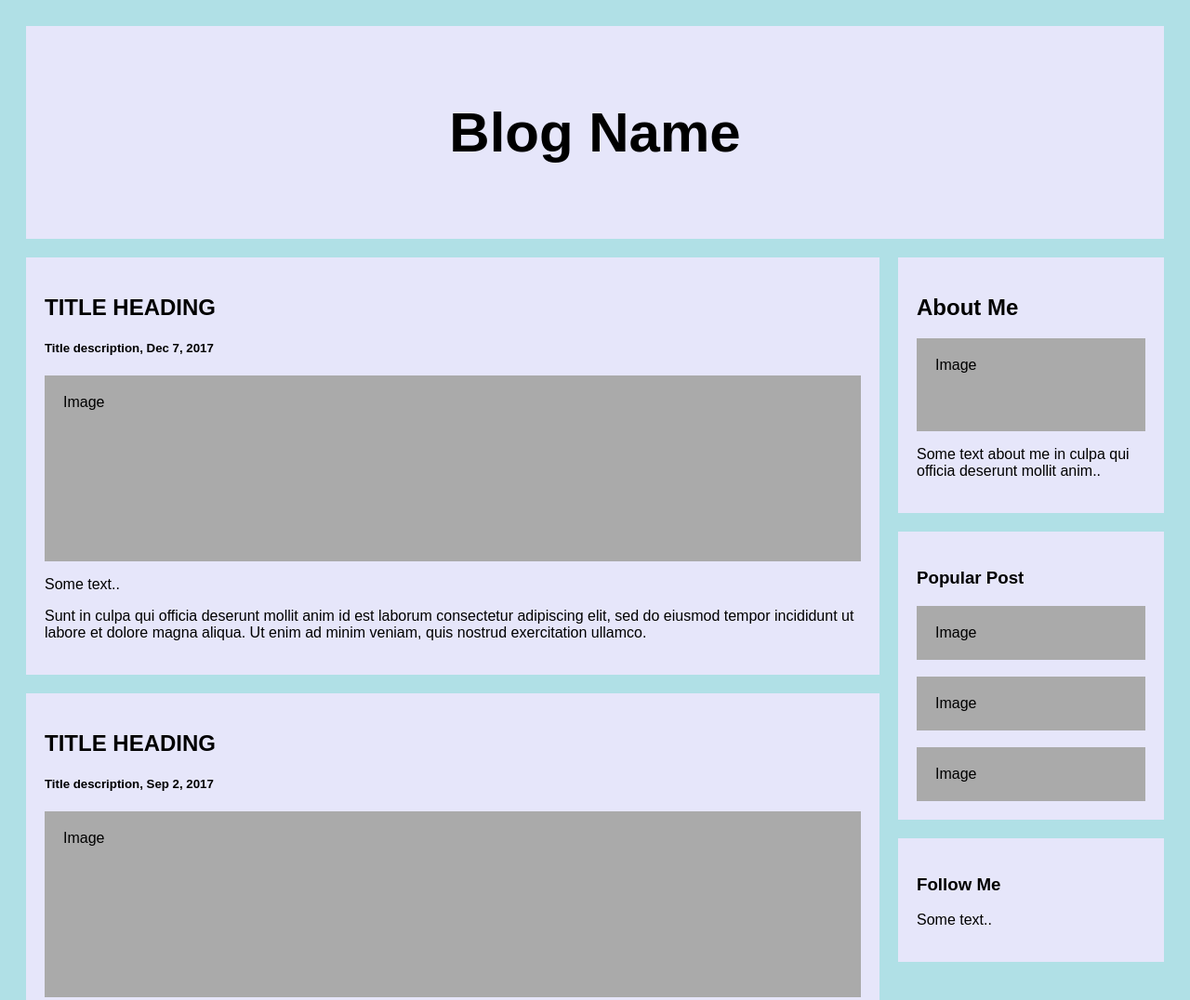
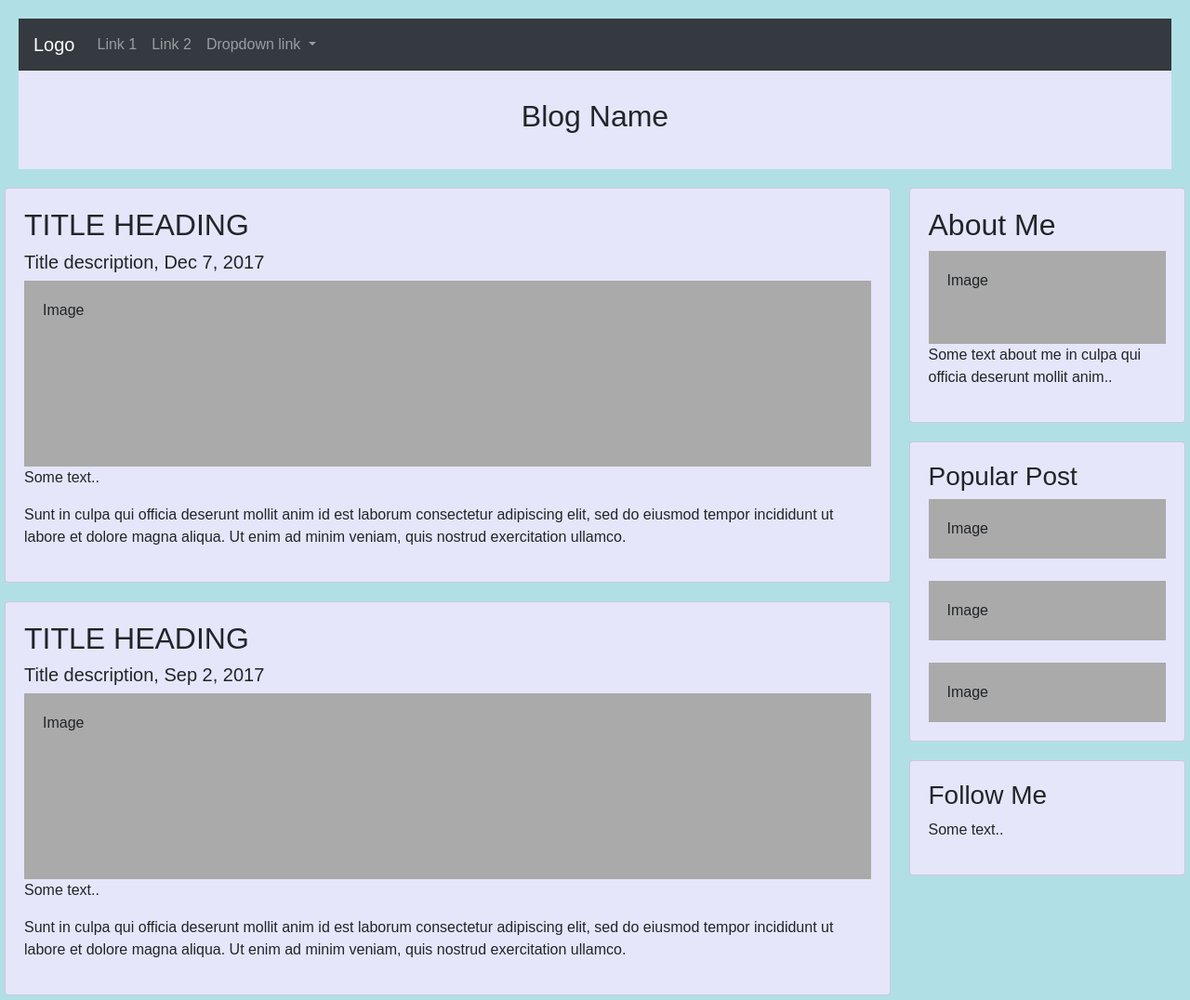
Before and after one commit to solenn11/suliac, a plain HTML site: page index.html in a window 1280 px wide. Shown: the top 1076 px of the page at 93% size. Drawn offline with nearby package versions, Linux system fonts and the light colour scheme.

Commit message:
Update index.html

```diff
--- a/index.html
+++ b/index.html
@@ -2,6 +2,13 @@
 <html>
 <head>
 <meta name="viewport" content="width=device-width, initial-scale=1">
+   <title>Bootstrap Example</title>
+  <meta charset="utf-8">
+  <meta name="viewport" content="width=device-width, initial-scale=1">
+  <link rel="stylesheet" href="https://cdn.jsdelivr.net/npm/bootstrap@4.6.2/dist/css/bootstrap.min.css">
+  <script src="https://cdn.jsdelivr.net/npm/jquery@3.6.1/dist/jquery.slim.min.js"></script>
+  <script src="https://cdn.jsdelivr.net/npm/popper.js@1.16.1/dist/umd/popper.min.js"></script>
+  <script src="https://cdn.jsdelivr.net/npm/bootstrap@4.6.2/dist/js/bootstrap.bundle.min.js"></script>
 <style>
 * {
   box-sizing: border-box;
@@ -73,6 +80,33 @@ body {
   }
 }
 </style>
+<nav class="navbar navbar-expand-sm bg-dark navbar-dark">
+  <!-- Brand -->
+  <a class="navbar-brand" href="#">Logo</a>
+
+  <!-- Links -->
+  <ul class="navbar-nav">
+    <li class="nav-item">
+      <a class="nav-link" href="#">Link 1</a>
+    </li>
+    <li class="nav-item">
+      <a class="nav-link" href="#">Link 2</a>
+    </li>
+
+    <!-- Dropdown -->
+    <li class="nav-item dropdown">
+      <a class="nav-link dropdown-toggle" href="#" id="navbardrop" data-toggle="dropdown">
+        Dropdown link
+      </a>
+      <div class="dropdown-menu">
+        <a class="dropdown-item" href="#">Link 1</a>
+        <a class="dropdown-item" href="#">Link 2</a>
+        <a class="dropdown-item" href="#">Link 3</a>
+      </div>
+    </li>
+  </ul>
+</nav>
+
 </head>
 <body>
 
```
